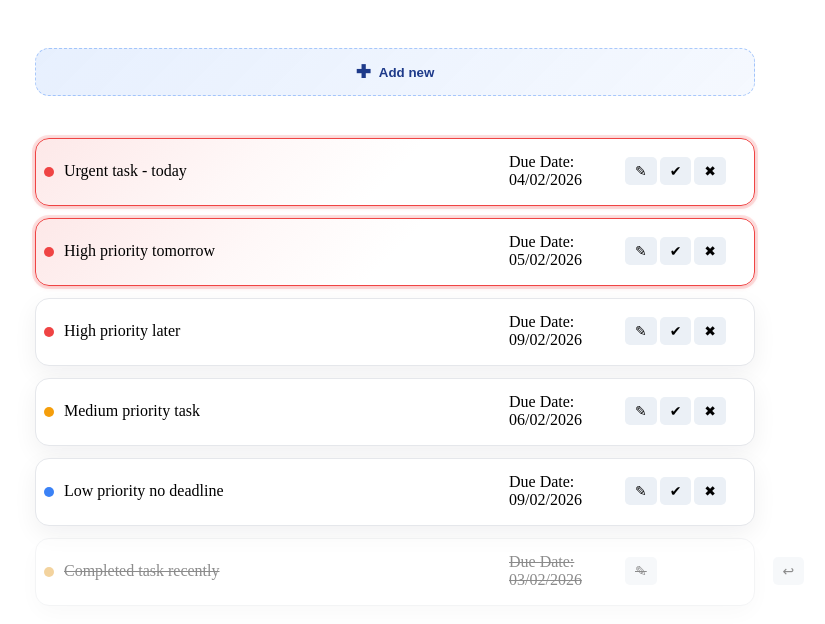
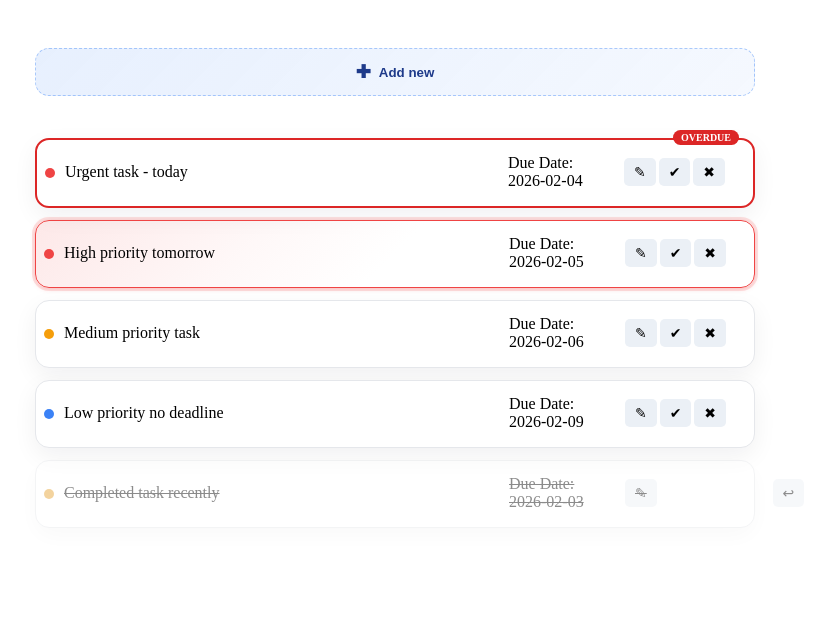
Before and after one commit to tuannd2/todo-list-angular, an Angular app: page / in a window 1280 px wide. Shown: the top 624 px of the page, without its empty margins (245-1070 px from the left). Built offline with nearby package versions, Linux system fonts and the light colour scheme.

Commit message:
fix: update type of completeBy to string

```diff
--- a/src/app/components/todo-form/todo-form.ts
+++ b/src/app/components/todo-form/todo-form.ts
@@ -2,7 +2,7 @@ import { Component, effect, inject, input, output } from '@angular/core';
 import { FormBuilder, ReactiveFormsModule, Validators } from '@angular/forms';
 import { TodoService } from '../../services/todo.service';
 import { TodoModel } from '../../models/todo.model';
-import { DAY, type Priority, PRIORITY } from '../../constant';
+import { type Priority, PRIORITY } from '../../constant';
 import { notPastDate } from '../../validators/not-past-date.validator';
 
 @Component({
@@ -26,7 +26,7 @@ export class TodoForm {
     summary: ['', [Validators.required, Validators.maxLength(30)]],
     description: [''],
     priority: [PRIORITY.MEDIUM as Priority],
-    completeBy: [undefined as string | undefined, [notPastDate]],
+    completeBy: ['', [notPastDate]],
   }, {
     updateOn: "change"
   });
@@ -34,8 +34,7 @@ export class TodoForm {
   constructor() {
     effect(() => {
       if (this.todo()) {
-        console.log(this.todo());
-        this.form.patchValue({ ...this.todo()!, completeBy: this.todo()!.completeBy.toISOString().split('T')[0] });
+        this.form.patchValue(this.todo()!);
       } else {
         this.form.reset({
           summary: '',
@@ -70,7 +69,7 @@ export class TodoForm {
 
     const value = {
       ...this.form.getRawValue(),
-      completeBy: this.form.value.completeBy ? new Date(this.form.value.completeBy + 'T00:00:00') : new Date(Date.now() + 3 * DAY),
+      completeBy: this.form.value.completeBy || '',
     }
 
     if (this.todo()) {
--- a/src/app/components/todo-item/todo-item.html
+++ b/src/app/components/todo-item/todo-item.html
@@ -7,7 +7,7 @@
     </div>
 
     <div class="due-date">
-        Due Date: {{ formattedDeadline}}
+        Due Date: {{ item().completeBy }}
     </div>
 
     <div class="actions">
--- a/src/app/components/todo-item/todo-item.ts
+++ b/src/app/components/todo-item/todo-item.ts
@@ -17,20 +17,10 @@ export class TodoItem {
 
   private readonly store = inject(TodoService);
 
-  get formattedDeadline() {
-    const formatter = new Intl.DateTimeFormat('vi-VN', {
-      day: '2-digit',
-      month: '2-digit',
-      year: 'numeric',
-    });
-
-    return formatter.format(this.item().completeBy);
-  }
-
   get deadlineState(): 'normal' | 'highlight' | 'overdue' {
     if (this.item().isCompleted || !this.item().completeBy) return 'normal';
 
-    const diff = this.item().completeBy.getTime() - Date.now();
+    const diff = new Date(this.item().completeBy).getTime() - Date.now();
 
     if (diff < 0) return 'overdue';
     if (diff <= DAY) return 'highlight';
--- a/src/app/mocks/todo.mock.ts
+++ b/src/app/mocks/todo.mock.ts
@@ -8,7 +8,7 @@ export const TODO_MOCK_DATA: TodoModel[] = [
     id: '1',
     summary: 'Urgent task - today',
     description: 'Must be done within 24 hours',
-    completeBy: addDays(0),
+    completeBy: addDays(0).toISOString().split('T')[0],
     priority: 1,
     isCompleted: false,
   },
@@ -16,15 +16,7 @@ export const TODO_MOCK_DATA: TodoModel[] = [
     id: '2',
     summary: 'High priority tomorrow',
     description: 'Deadline tomorrow, still urgent',
-    completeBy: addDays(1),
-    priority: 1,
-    isCompleted: false,
-  },
-  {
-    id: '3',
-    summary: 'High priority later',
-    description: 'Priority 1 but deadline later',
-    completeBy: addDays(5),
+    completeBy: addDays(1).toISOString().split('T')[0],
     priority: 1,
     isCompleted: false,
   },
@@ -32,7 +24,7 @@ export const TODO_MOCK_DATA: TodoModel[] = [
     id: '4',
     summary: 'Medium priority task',
     description: 'Priority 2 task',
-    completeBy: addDays(2),
+    completeBy: addDays(2).toISOString().split('T')[0],
     priority: 2,
     isCompleted: false,
   },
@@ -40,14 +32,14 @@ export const TODO_MOCK_DATA: TodoModel[] = [
     id: '5',
     summary: 'Low priority no deadline',
     priority: 3,
-    completeBy: addDays(5),
+    completeBy: addDays(5).toISOString().split('T')[0],
     isCompleted: false,
   },
   {
     id: '6',
     summary: 'Completed task recently',
     description: 'Can undo in this session',
-    completeBy: addDays(-1),
+    completeBy: addDays(-1).toISOString().split('T')[0],
     priority: 2,
     isCompleted: true,
   },
--- a/src/app/models/todo.model.ts
+++ b/src/app/models/todo.model.ts
@@ -6,7 +6,7 @@ export interface TodoModel {
   description?: string;
   priority: Priority;
   isCompleted: boolean;
-  completeBy: Date;
+  completeBy: string;
 }
 
 export type CreateTodoModel = Omit<TodoModel, 'id' | 'isCompleted'>;
--- a/src/app/services/todo.service.ts
+++ b/src/app/services/todo.service.ts
@@ -64,6 +64,6 @@ export class TodoService {
       return a.priority - b.priority;
     }
 
-    return a.completeBy.getTime() - b.completeBy.getTime();
+    return a.completeBy.localeCompare(b.completeBy);
   }
 }
```
